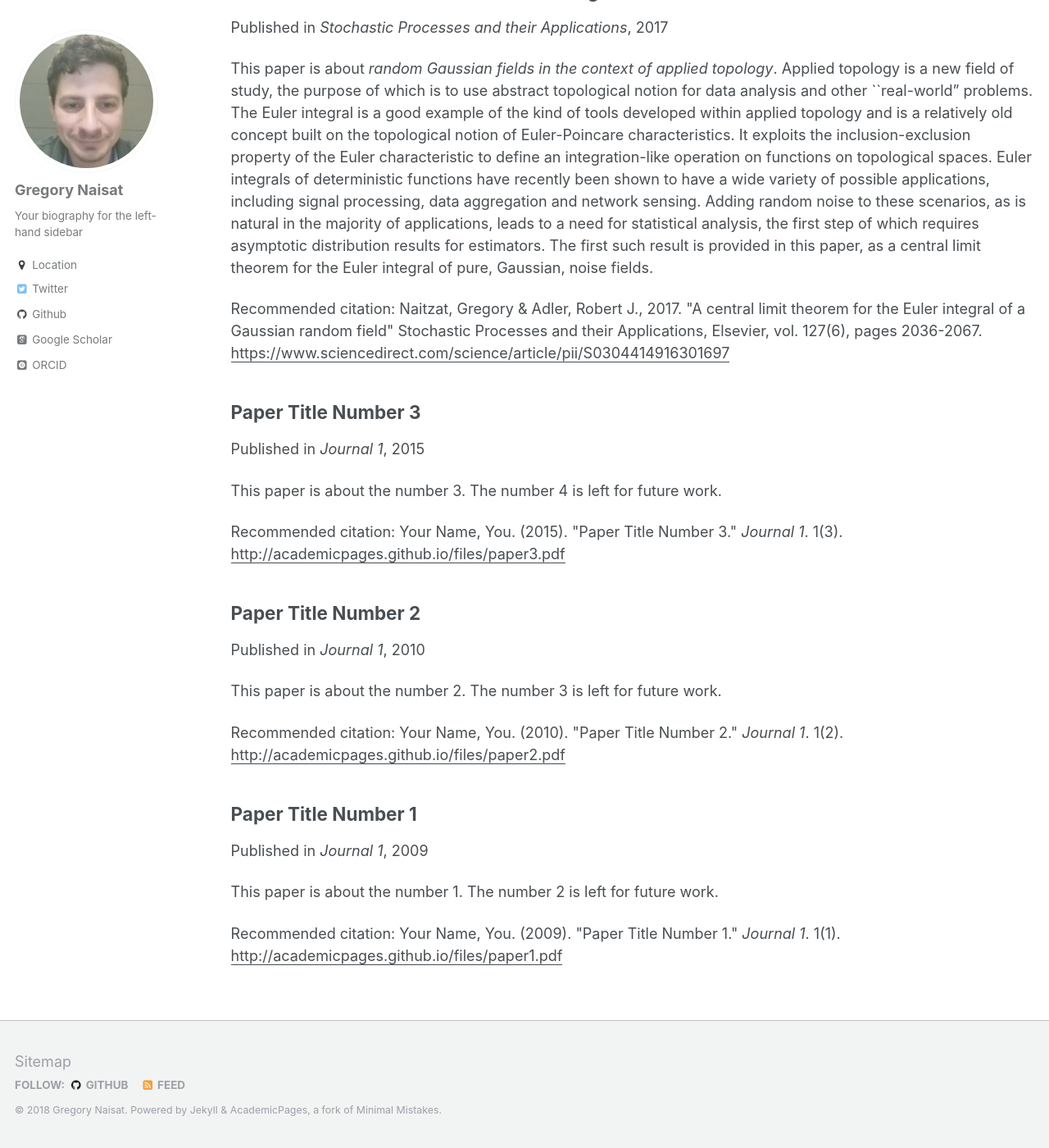
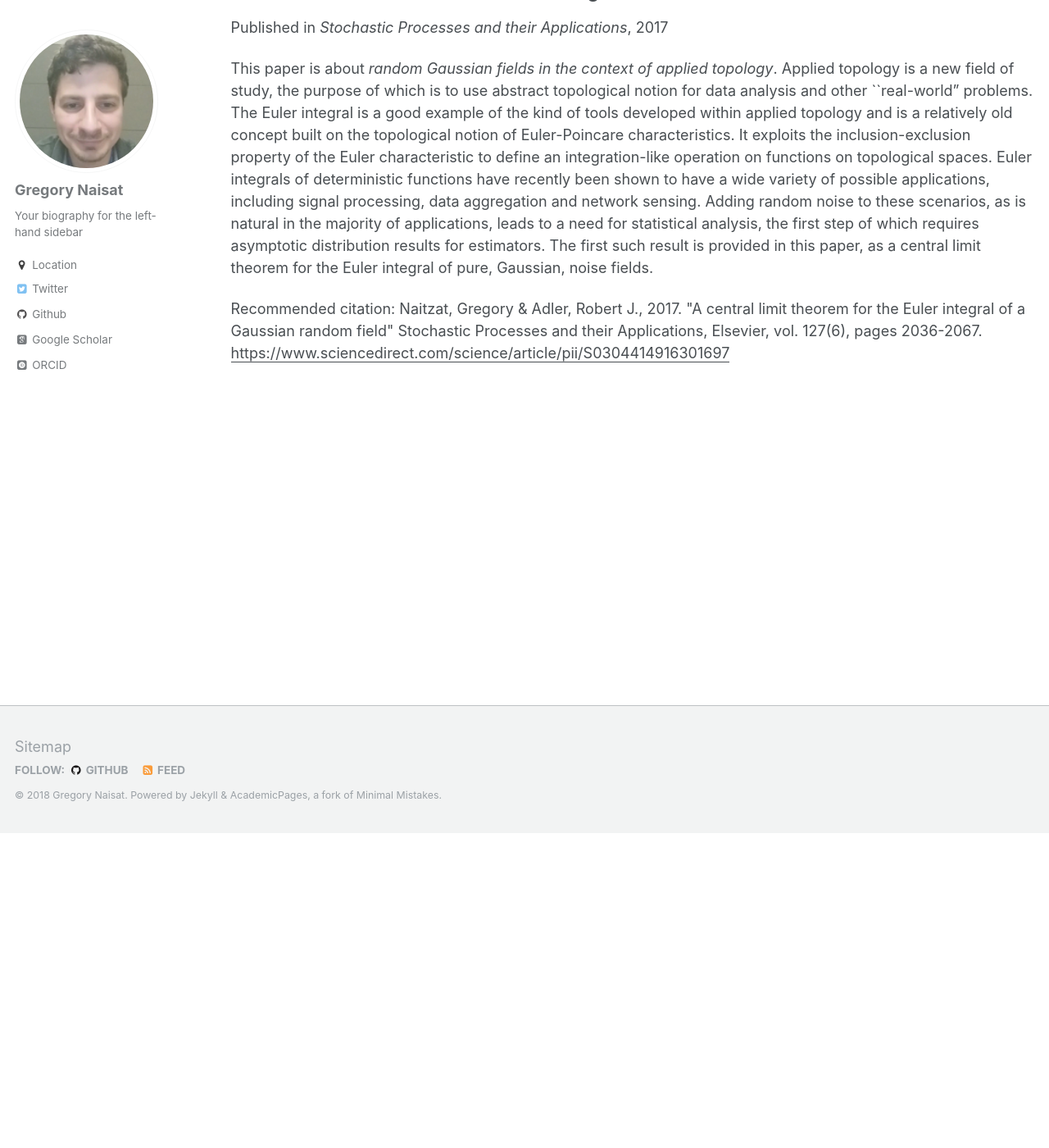
Before and after one commit to sgregnt/sgregnt.github.io, a Jekyll site: the page built from _pages/publications.md, in a window 1280 px wide and 1400 px high, scrolled down 384 px. Shown: the whole window at 82% size. Built offline with Jekyll 4.4.1, drawn with Linux system fonts in a browser that asks for light colours; some web fonts are replaced; a file with an impossible date is left out.

Commit message:
removed default papers

```diff
--- a/_publications/2009-10-01-paper-title-number-1.md
+++ /dev/null
@@ -1,15 +0,0 @@
----
-title: "Paper Title Number 1"
-collection: publications
-permalink: /publication/2009-10-01-paper-title-number-1
-excerpt: 'This paper is about the number 1. The number 2 is left for future work.'
-date: 2009-10-01
-venue: 'Journal 1'
-paperurl: 'http://academicpages.github.io/files/paper1.pdf'
-citation: 'Your Name, You. (2009). &quot;Paper Title Number 1.&quot; <i>Journal 1</i>. 1(1).'
----
-This paper is about the number 1. The number 2 is left for future work.
-
-[Download paper here](http://academicpages.github.io/files/paper1.pdf)
-
-Recommended citation: Your Name, You. (2009). "Paper Title Number 1." <i>Journal 1</i>. 1(1).
--- a/_publications/2010-10-01-paper-title-number-2.md
+++ /dev/null
@@ -1,15 +0,0 @@
----
-title: "Paper Title Number 2"
-collection: publications
-permalink: /publication/2010-10-01-paper-title-number-2
-excerpt: 'This paper is about the number 2. The number 3 is left for future work.'
-date: 2010-10-01
-venue: 'Journal 1'
-paperurl: 'http://academicpages.github.io/files/paper2.pdf'
-citation: 'Your Name, You. (2010). &quot;Paper Title Number 2.&quot; <i>Journal 1</i>. 1(2).'
----
-This paper is about the number 2. The number 3 is left for future work.
-
-[Download paper here](http://academicpages.github.io/files/paper2.pdf)
-
-Recommended citation: Your Name, You. (2010). "Paper Title Number 2." <i>Journal 1</i>. 1(2).
--- a/_publications/2015-10-01-paper-title-number-3.md
+++ /dev/null
@@ -1,15 +0,0 @@
----
-title: "Paper Title Number 3"
-collection: publications
-permalink: /publication/2015-10-01-paper-title-number-3
-excerpt: 'This paper is about the number 3. The number 4 is left for future work.'
-date: 2015-10-01
-venue: 'Journal 1'
-paperurl: 'http://academicpages.github.io/files/paper3.pdf'
-citation: 'Your Name, You. (2015). &quot;Paper Title Number 3.&quot; <i>Journal 1</i>. 1(3).'
----
-This paper is about the number 3. The number 4 is left for future work.
-
-[Download paper here](http://academicpages.github.io/files/paper3.pdf)
-
-Recommended citation: Your Name, You. (2015). "Paper Title Number 3." <i>Journal 1</i>. 1(3).
```
Also changed, not shown: _publications/2018-07-12-trop.md (+1 -1 lines).
